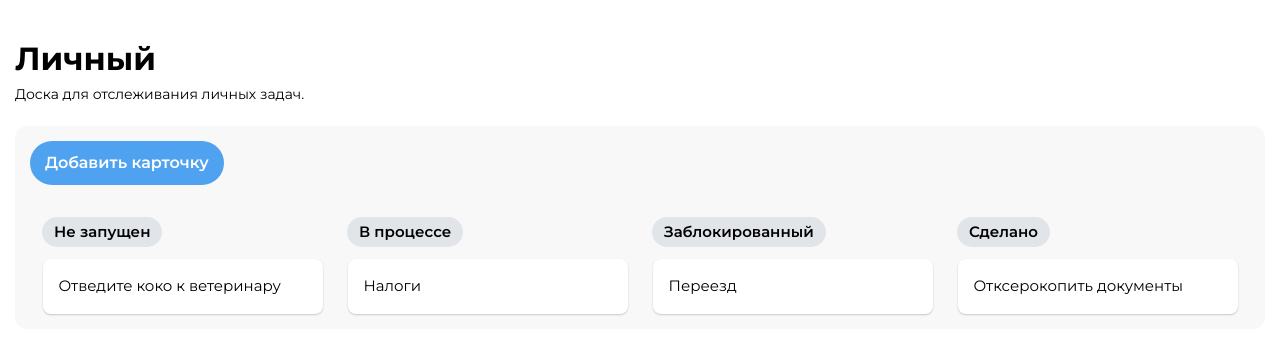
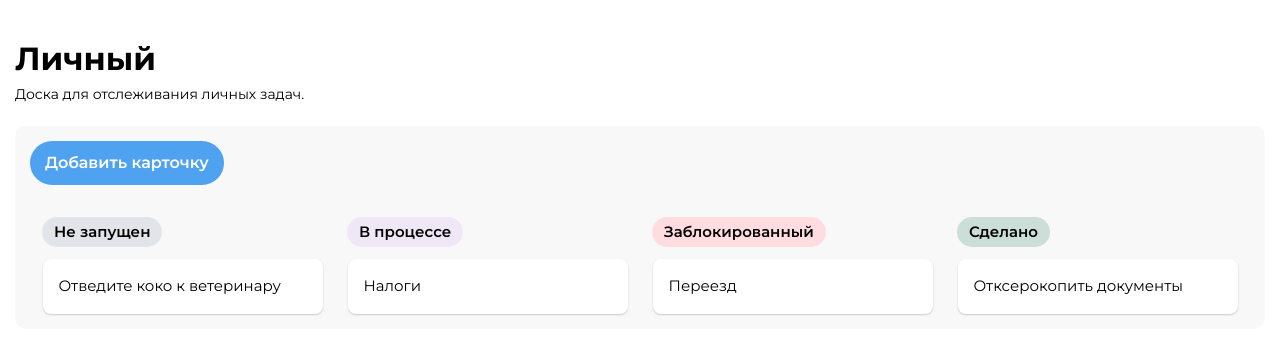
Before and after one commit to denisholmov/task_planning, a React (Create React App) app: page / in a window 1280 px wide. Shown: the top 354 px of the page. Built offline with nearby package versions, Linux system fonts and the light colour scheme.

Commit message:
made categories and task list(props)

```diff
--- a/src/App.js
+++ b/src/App.js
@@ -1,14 +1,14 @@
 // import classes from "./App.module.scss";
 import classes from "./App.module.scss";
-import Header from "./components/Header/Header";
-import Main from "./components/Main/Main";
+import Header from "./components/Header";
+import Main from "./components/Main";
 
 const App = () => {
   return (
     <div className={classes.wrapper}>
       <Header />
       <Main />
-    </div> // wrapper
+    </div>
   );
 };
 
--- /dev/null
+++ b/src/components/Categories.jsx
@@ -0,0 +1,32 @@
+import React from "react";
+import classes from "../scss/Categories.module.scss";
+import TaskList from "./TaskList";
+
+const Categories = () => {
+  return (
+    <div className={classes.categories}>
+      <TaskList
+        titleTask="Не запущен"
+        titleCard="Отведите коко к ветеринару"
+        colorTitleTaskBack="#E1E4E8"
+      />
+      <TaskList
+        titleTask="В процессе"
+        titleCard="Налоги"
+        colorTitleTaskBack="#F0E7F6"
+      />
+      <TaskList
+        titleTask="Заблокированный"
+        titleCard="Переезд"
+        colorTitleTaskBack="#FFDCE0"
+      />
+      <TaskList
+        titleTask="Сделано"
+        titleCard="Отксерокопить документы"
+        colorTitleTaskBack="#CBDFD8"
+      />
+    </div>
+  );
+};
+
+export default Categories;
--- a/src/components/Header/Header.jsx
+++ b/src/components/Header.jsx
@@ -1,5 +1,5 @@
 import React from "react";
-import classes from "./Header.module.scss";
+import classes from "../scss/Header.module.scss";
 
 const Header = () => {
   return (
--- /dev/null
+++ b/src/components/Main.jsx
@@ -0,0 +1,21 @@
+import React from "react";
+import classes from "../scss/Main.module.scss";
+import Categories from "./Categories";
+
+const Main = () => {
+  return (
+    <main className={classes.main}>
+      <div className={classes.tasks}>
+        <div className={classes.container}>
+          <div className={classes.content}>
+            <button className={classes.btn}>Добавить карточку</button>
+
+            <Categories />
+          </div>
+        </div>
+      </div>
+    </main>
+  );
+};
+
+export default Main;
--- a/src/components/Main/Main.jsx
+++ /dev/null
@@ -1,67 +0,0 @@
-import React from "react";
-import classes from "./Main.module.scss";
-
-const Main = () => {
-  return (
-    <main className={classes.main}>
-      <div className={classes.tasks}>
-        <div className={classes.container}>
-          <div className={classes.content}>
-            <button className={classes.btn}>Добавить карточку</button>
-
-            {/* tasksItem ------- */}
-            <div className={classes.tasksItem}>
-              <div className={classes.item}>
-                <div className={classes.titleTask}>
-                  <h2>Не запущен</h2>
-                </div>
-                <ul>
-                  <li className={classes.card}>
-                    <h3>Отведите коко к ветеринару</h3>
-                    <p></p>
-                  </li>
-                </ul>
-              </div>
-              <div className={classes.item}>
-                <div className={classes.titleTask}>
-                  <h2>В процессе</h2>
-                </div>
-                <ul>
-                  <li className={classes.card}>
-                    <h3>Налоги</h3>
-                    <p></p>
-                  </li>
-                </ul>
-              </div>
-              <div className={classes.item}>
-                <div className={classes.titleTask}>
-                  <h2>Заблокированный</h2>
-                </div>
-                <ul>
-                  <li className={classes.card}>
-                    <h3>Переезд</h3>
-                    <p></p>
-                  </li>
-                </ul>
-              </div>
-              <div className={classes.item}>
-                <div className={classes.titleTask}>
-                  <h2>Сделано</h2>
-                </div>
-                <ul>
-                  <li className={classes.card}>
-                    <h3>Отксерокопить документы</h3>
-                    <p></p>
-                  </li>
-                </ul>
-              </div>
-            </div>
-            {/* /tasksItem ---------------- */}
-          </div>
-        </div>
-      </div>
-    </main>
-  );
-};
-
-export default Main;
--- a/src/components/Main/Main.module.scss
+++ /dev/null
@@ -1,71 +0,0 @@
-body {
-  background-color: #fff;
-  font-family: montserrat;
-}
-
-.container {
-  max-width: 1250px;
-  margin: 0 auto;
-}
-
-.content {
-  padding: 15px;
-
-  border-radius: 12px;
-  background-color: #f8f8f8;
-  .btn {
-    display: block;
-    margin-bottom: 20px;
-    padding: 10px 15px;
-
-    color: #fff;
-    font-weight: 600;
-
-    background-color: #4fa2f0;
-    border-radius: 25px;
-
-    &:hover {
-      background-color: #77b6f0;
-    }
-  }
-
-  .tasksItem {
-    display: flex;
-    justify-content: space-between;
-
-    .item {
-      flex: 0 0 auto;
-      width: 25%;
-    }
-
-    .titleTask {
-      width: max-content;
-      height: 30px;
-      margin: 12px;
-      padding: 4px 12px;
-
-      border-radius: 25px;
-      background-color: #e1e4e8;
-
-      h2 {
-        font-size: 15px;
-        font-weight: 600;
-      }
-    }
-
-    .card {
-      max-width: 280px;
-      margin: 0 auto;
-      padding: 16px;
-      min-width: 50px;
-
-      border-radius: 8px;
-      background-color: #fff;
-      box-shadow: 0px 1px 2px rgba(0, 0, 0, 0.1), 0px 1px 2px rgba(0, 0, 0, 0.1);
-    }
-    h3 {
-      font-size: 15px;
-      font-weight: 400;
-    }
-  }
-}
--- /dev/null
+++ b/src/components/TaskList.jsx
@@ -0,0 +1,23 @@
+import React from "react";
+import classes from "../scss/Categories.module.scss";
+
+const TaskList = ({ titleTask, titleCard, colorTitleTaskBack }) => {
+  return (
+    <div className={classes.taskList}>
+      <div
+        className={classes.titleTask}
+        style={{ backgroundColor: colorTitleTaskBack }}
+      >
+        <h2>{titleTask}</h2>
+      </div>
+      <ul>
+        <li className={classes.card}>
+          <h3>{titleCard}</h3>
+          <p></p>
+        </li>
+      </ul>
+    </div>
+  );
+};
+
+export default TaskList;
--- /dev/null
+++ b/src/scss/Categories.module.scss
@@ -0,0 +1,39 @@
+.categories {
+  display: flex;
+  justify-content: space-between;
+
+  .taskList {
+    flex: 0 0 auto;
+    width: 25%;
+  }
+
+  .titleTask {
+    width: max-content;
+    height: 30px;
+    margin: 12px;
+    padding: 4px 12px;
+
+    border-radius: 25px;
+    background-color: #e1e4e8;
+
+    h2 {
+      font-size: 15px;
+      font-weight: 600;
+    }
+  }
+
+  .card {
+    max-width: 280px;
+    margin: 0 auto;
+    padding: 16px;
+    min-width: 50px;
+
+    border-radius: 8px;
+    background-color: #fff;
+    box-shadow: 0px 1px 2px rgba(0, 0, 0, 0.1), 0px 1px 2px rgba(0, 0, 0, 0.1);
+  }
+  h3 {
+    font-size: 15px;
+    font-weight: 400;
+  }
+}
--- /dev/null
+++ b/src/scss/Main.module.scss
@@ -0,0 +1,31 @@
+body {
+  background-color: #fff;
+  font-family: montserrat;
+}
+
+.container {
+  max-width: 1250px;
+  margin: 0 auto;
+}
+
+.content {
+  padding: 15px;
+
+  border-radius: 12px;
+  background-color: #f8f8f8;
+  .btn {
+    display: block;
+    margin-bottom: 20px;
+    padding: 10px 15px;
+
+    color: #fff;
+    font-weight: 600;
+
+    background-color: #4fa2f0;
+    border-radius: 25px;
+
+    &:hover {
+      background-color: #77b6f0;
+    }
+  }
+}
```
Also changed, not shown: src/scss/Header.module.scss (renamed from src/components/Header/Header.module.scss).
